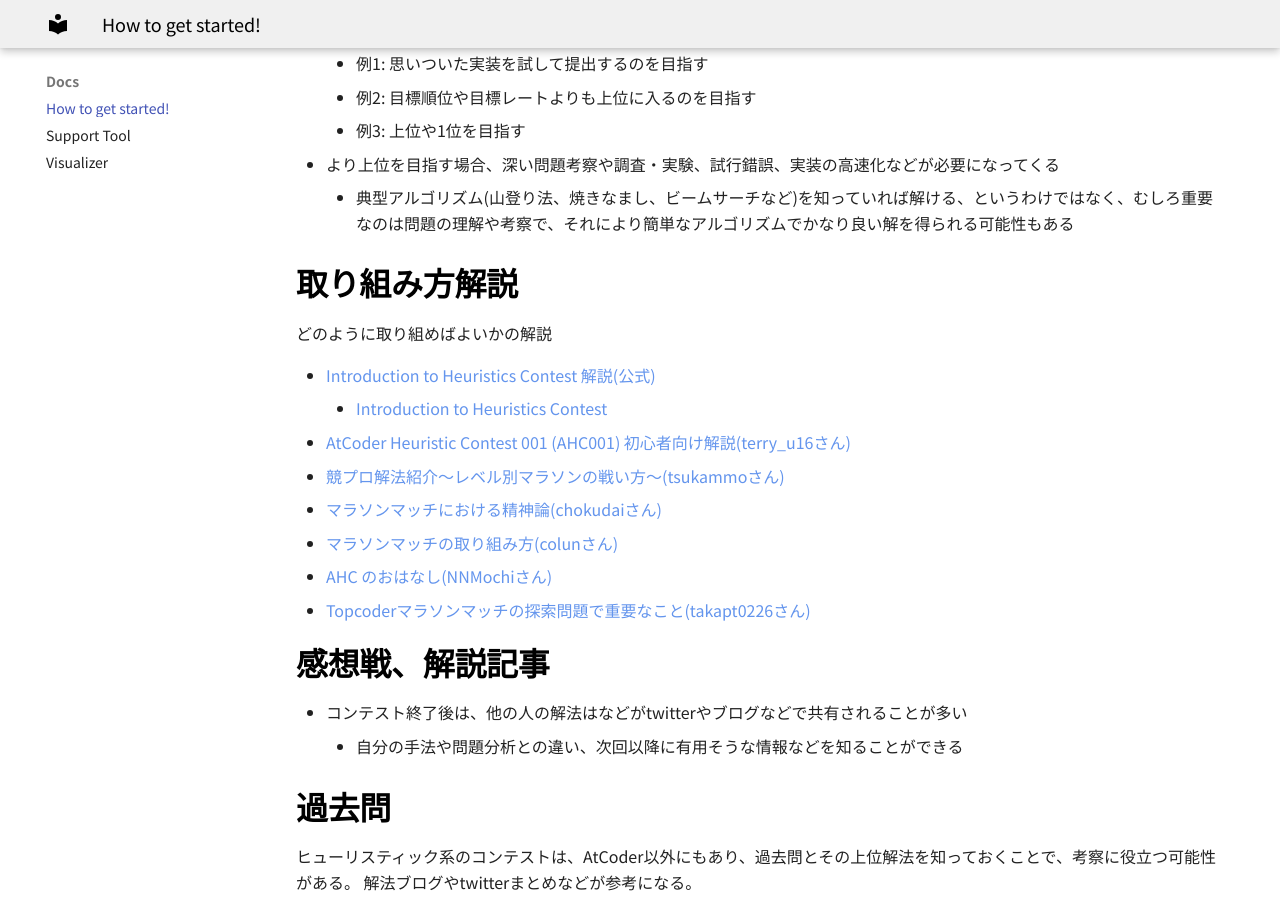
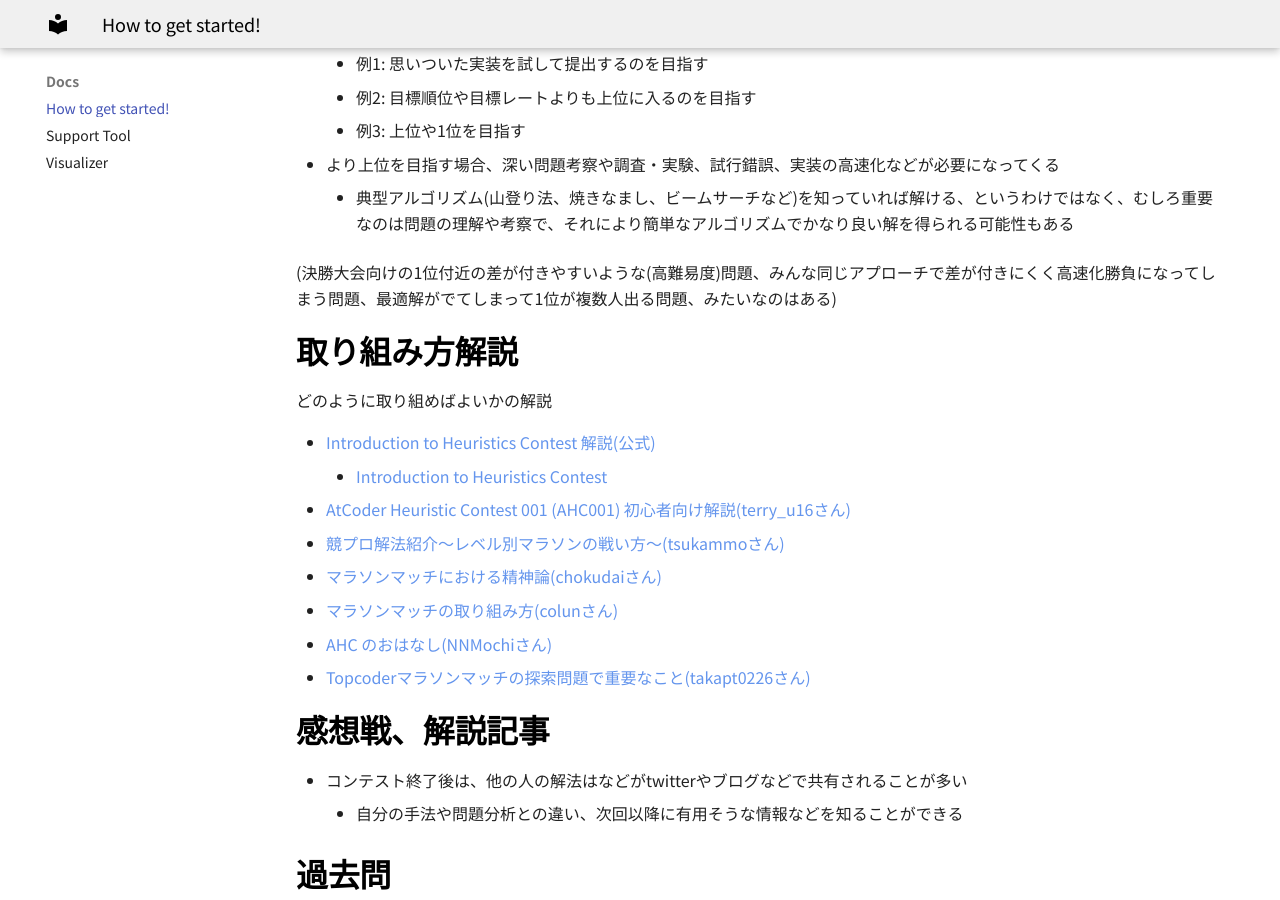
Before and after one commit to jetbead/AtCoderHeuristicContestMemo, an MkDocs documentation site: the page built from docs/Docs/how_to_get_started.md, in a window 1280 px wide and 900 px high, scrolled down 703 px. Built offline with MkDocs 1.6.1 and Material for MkDocs 9.7.7, drawn with Linux system fonts in a browser that asks for light colours; some web fonts are replaced.

Commit message:
Update how_to_get_started.md

```diff
--- a/docs/Docs/how_to_get_started.md
+++ b/docs/Docs/how_to_get_started.md
@@ -18,6 +18,8 @@
     - 例3: 上位や1位を目指す
 - より上位を目指す場合、深い問題考察や調査・実験、試行錯誤、実装の高速化などが必要になってくる
     - 典型アルゴリズム(山登り法、焼きなまし、ビームサーチなど)を知っていれば解ける、というわけではなく、むしろ重要なのは問題の理解や考察で、それにより簡単なアルゴリズムでかなり良い解を得られる可能性もある
+
+(決勝大会向けの1位付近の差が付きやすいような(高難易度)問題、みんな同じアプローチで差が付きにくく高速化勝負になってしまう問題、最適解がでてしまって1位が複数人出る問題、みたいなのはある)
 
 ## 取り組み方解説
 どのように取り組めばよいかの解説
```
